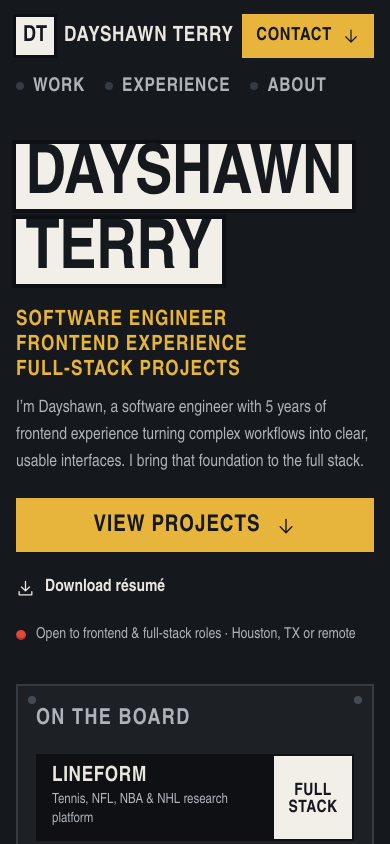
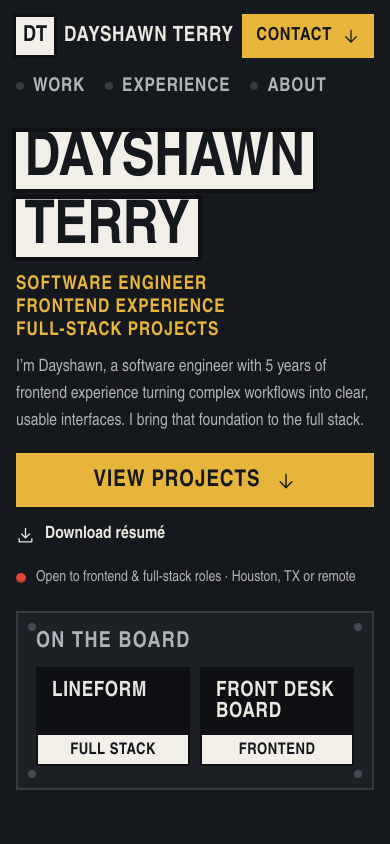
Before and after one commit to Dayshawn21/dayshawn-portfolio, a React (Vite) app: page / in a window 390 px wide. Shown: the top 844 px of the page. Built offline with nearby package versions, Linux system fonts and the light colour scheme; a web font is replaced by a local one.

Commit message:
feat: fit the whole phone hero on the first screen
At 560px and under, tighten hero spacing and the name size, and show the
On the board cards side by side with only the name and tag (the tagline
stays for screen readers). Both cards now fit on a 390x844 screen.

```diff
--- a/src/styles.css
+++ b/src/styles.css
@@ -380,23 +380,27 @@ a > svg[data-icon] { transition: transform var(--duration-feedback) var(--ease-o
   .header-contact { order: 2; min-height: 44px; font-size: 18px; }
   nav { order: 3; width: 100%; margin-left: -10px; }
   nav a { font-size: 19px; }
-  .intro { padding-top: 28px; }
+  .intro { padding-top: 16px; }
+  .intro-board { gap: 24px; }
   .work { padding-top: 56px; }
-  h1 { font-size: clamp(3.2rem, 17.5vw, 5.4rem); gap: 10px; }
+  h1 { font-size: clamp(3.2rem, 15.5vw, 5.4rem); gap: 10px; }
   .tile { box-shadow: 0 0 0 4px var(--color-slot); }
-  .intro-role { margin-top: 24px; font-size: 21px; }
+  .intro-role { margin-top: 16px; font-size: 19px; }
   .role-part { display: block; }
   .role-sep { display: none; }
   .intro-copy { font-size: 17px; }
+  .intro-actions { margin-top: 18px; gap: 6px 28px; }
+  .availability { margin-top: 12px; }
   .intro-actions .button { width: 100%; }
-  .now-posting { padding: 22px 18px; }
+  .now-posting { padding: 18px 18px 22px; }
   .now-posting-title { font-size: 22px; }
-  .board-slots { grid-template-columns: minmax(0, 1fr); }
+  .board-slots { grid-template-columns: repeat(2, minmax(0, 1fr)); gap: 10px; margin-top: 14px; }
   .slot-thumb { display: none; }
-  .board-slot { grid-template-columns: minmax(0, 1fr) 78px; min-height: 64px; }
-  .slot-tag { padding-inline: 6px; font-size: 17px; white-space: normal; }
+  .board-slot { grid-template-columns: minmax(0, 1fr); grid-template-rows: 1fr auto; min-height: 0; }
+  .slot-tag { padding: 8px 10px 5px; font-size: 16px; white-space: normal; }
+  .slot-tagline { position: absolute; width: 1px; height: 1px; overflow: hidden; clip-path: inset(50%); white-space: nowrap; }
   .slot-name { font-size: 21px; }
-  .slot-text { padding-inline: 14px; }
+  .slot-text { justify-content: flex-start; padding: 12px 14px; }
   .side-project-architecture { padding: 16px; }
   .architecture-row { grid-template-columns: 1fr; gap: 6px; }
   .project-summary { font-size: 19px; }
```
